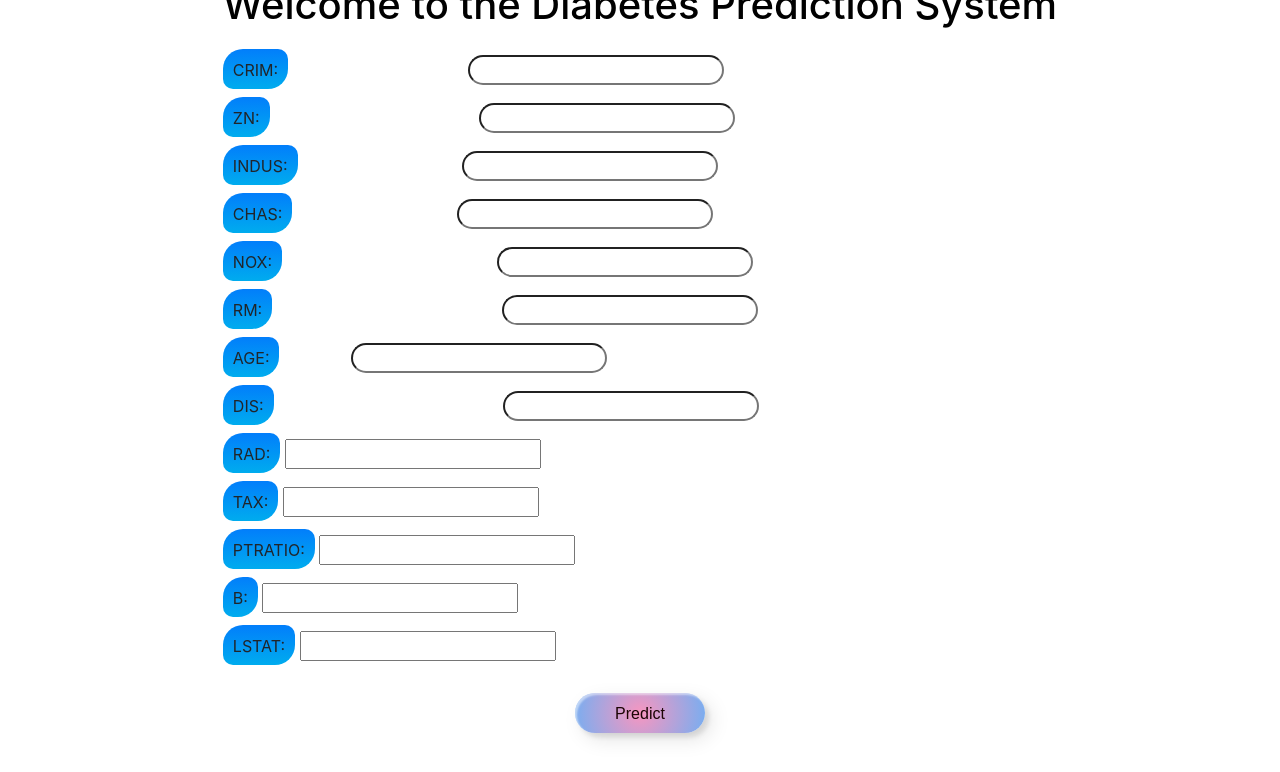
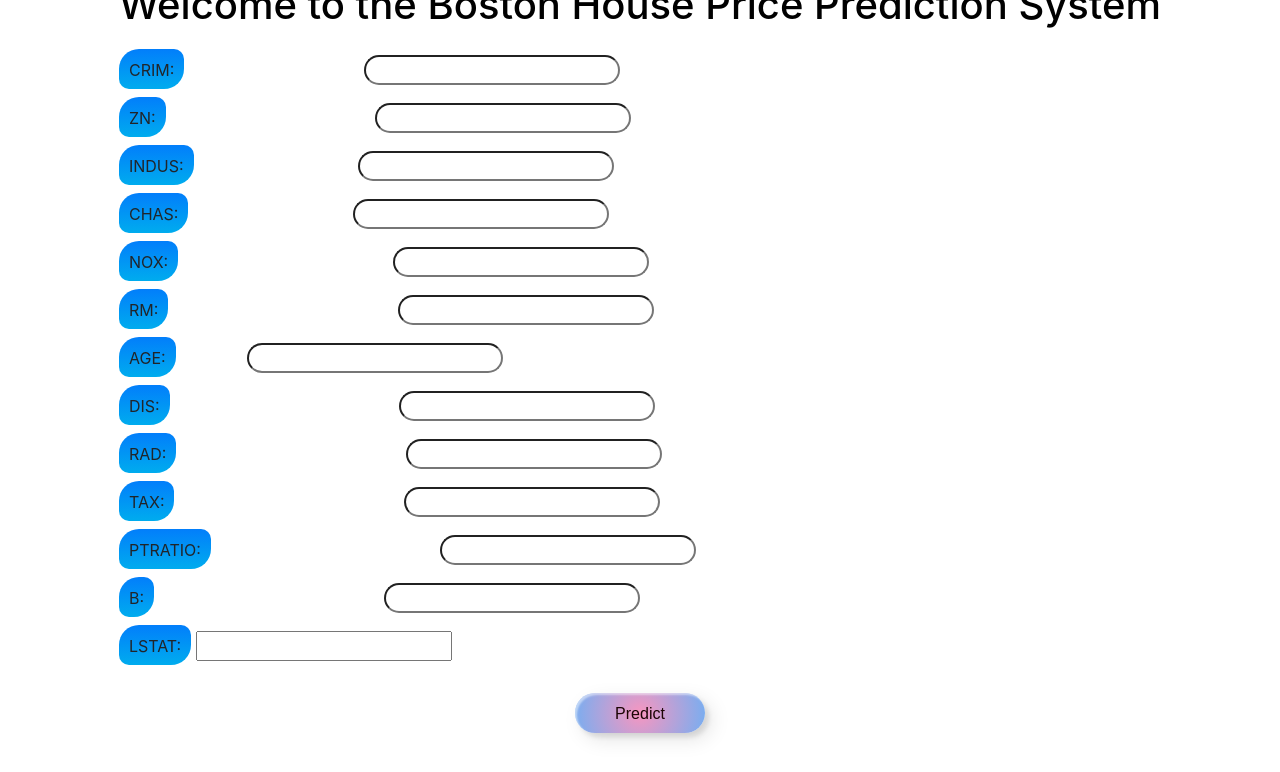
Before and after one commit to code-with-praveen143/My_Projects, a Flask app: template Boston House Price Prediction/templates/home.html in a window 1280 px wide. Shown: the top 772 px of the page. Run offline with Flask 3, Linux system fonts and the light colour scheme; the template is opened without the code that fills it, so the values that code supplies are empty; parts of the project's set-up code (start-up, migrations or seed data) failed here and were passed over; some web fonts are replaced.

Commit message:
Add files via upload

```diff
--- a/Boston House Price Prediction/app.py
+++ b/Boston House Price Prediction/app.py
@@ -20,8 +20,8 @@ def predict():
     features = [float(x) for x in request.form.values()]
     final_features = [np.array(features)]
     flask_prediction = model.predict(final_features)
-    print(flask_prediction)
-    return render_template("home.html",prediction_text=flask_prediction)
+    output = int(flask_prediction[0])
+    return render_template("home.html",prediction_text=output)
 
 if __name__=="__main__":
     app.run(debug=True)
--- a/Boston House Price Prediction/model.py
+++ b/Boston House Price Prediction/model.py
@@ -24,7 +24,7 @@ X_train = scaler.fit_transform(X_train)
 X_test = scaler.transform(X_test)
 #Load the Machine Learning Model
 from sklearn.tree import DecisionTreeRegressor
-model = DecisionTreeRegressor()()
+model = DecisionTreeRegressor()
 model.fit(X_train,Y_train)
 # Prediction on train data
 train_pred = model.predict(X_train)
--- a/Boston House Price Prediction/templates/home.html
+++ b/Boston House Price Prediction/templates/home.html
@@ -1,5 +1,5 @@
 <!DOCTYPE html>
-<html>
+<html lang="en">
   <head>
       <meta charset="UTF-8">
       <meta http-equiv="X-UA-Compatible" content="IE=edge">
@@ -16,7 +16,7 @@
   <body>
       <center>
       <main>
-      <h1 class="heading">Welcome to the Diabetes Prediction System</h1>
+      <h1 class="heading">Welcome to the Boston House Price Prediction System</h1>
       </main>
       <form class="abc" action="{{url_for('predict')}}" method="post">
           <label class="btn-3">CRIM:</label>
--- a/Boston House Price Prediction/templates/style.css
+++ b/Boston House Price Prediction/templates/style.css
@@ -82,6 +82,26 @@ body {
     border-radius: 30px;
 }
 .kk8{
+    margin-left: 225px;
+    border-radius: 30px;
+}
+.kk9{
+    margin-left: 225px;
+    border-radius: 30px;
+}
+.kk10{
+    margin-left: 225px;
+    border-radius: 30px;
+}
+.kk11{
+    margin-left: 225px;
+    border-radius: 30px;
+}
+.kk12{
+    margin-left: 225px;
+    border-radius: 30px;
+}
+.kk14{
     margin-left: 225px;
     border-radius: 30px;
 }
```
Also changed, not shown: 1 other file.
